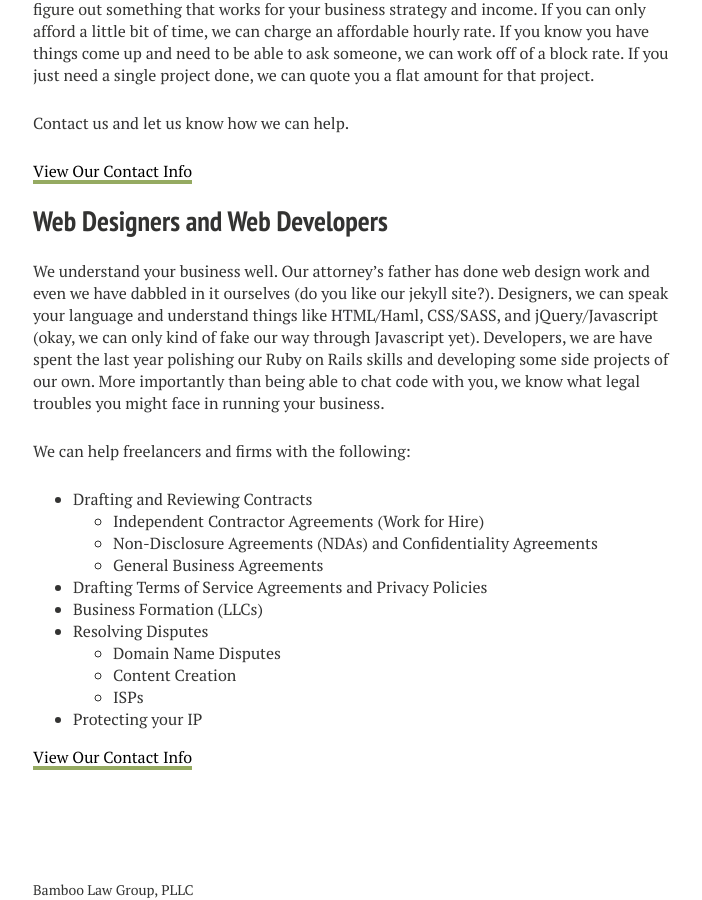
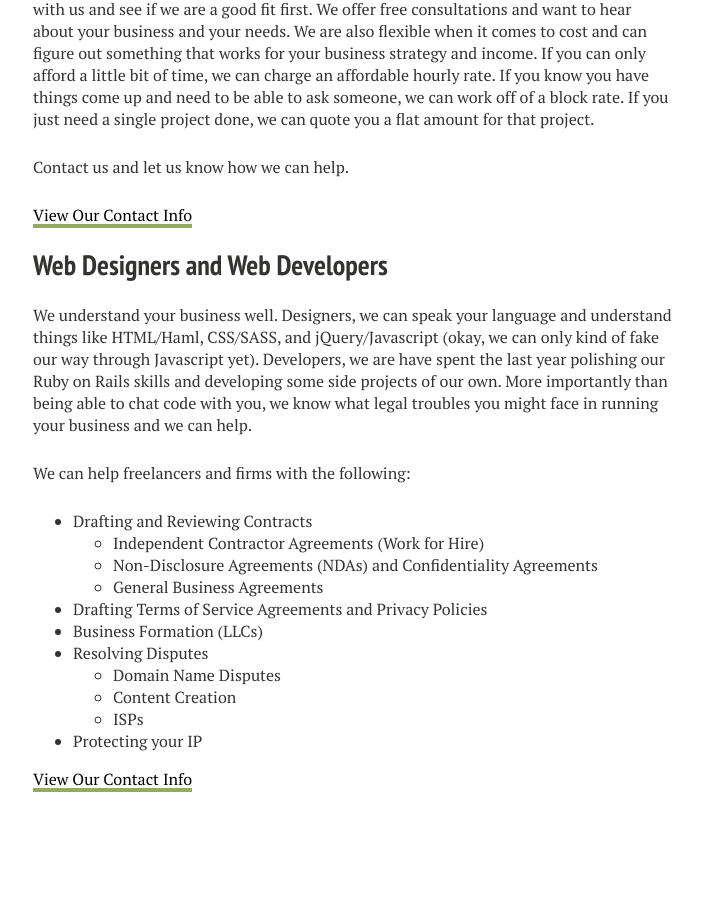
Before and after one commit to nerdyfergy/blg-site-mm3, a Jekyll site: the page built from industries/index.md, in a window 1280 px wide and 900 px high, scrolled down 2179 px. Shown: the whole window, without its empty margins (287-989 px from the left). Built offline with Jekyll 4.4.1, drawn with Linux system fonts in a browser that asks for light colours; some of the changed text lies outside the part shown.

Commit message:
Update index.md

```diff
--- a/industries/index.md
+++ b/industries/index.md
@@ -63,7 +63,7 @@ Contact us and let us know how we can help.
 
 
 ## Web Designers and Web Developers
-We understand your business well. Our attorney's father has done web design work and even we have dabbled in it ourselves (do you like our jekyll site?). Designers, we can speak your language and understand things like HTML/Haml, CSS/SASS, and jQuery/Javascript (okay, we can only kind of fake our way through Javascript yet). Developers, we are have spent the last year polishing our Ruby on Rails skills and developing some side projects of our own. More importantly than being able to chat code with you, we know what legal troubles you might face in running your business.
+We understand your business well. Designers, we can speak your language and understand things like HTML/Haml, CSS/SASS, and jQuery/Javascript (okay, we can only kind of fake our way through Javascript yet). Developers, we are have spent the last year polishing our Ruby on Rails skills and developing some side projects of our own. More importantly than being able to chat code with you, we know what legal troubles you might face in running your business and we can help.
 
 We can help freelancers and firms with the following:
 
```
Also changed, not shown: other parts of industries/index.md (+1 -1 lines).
